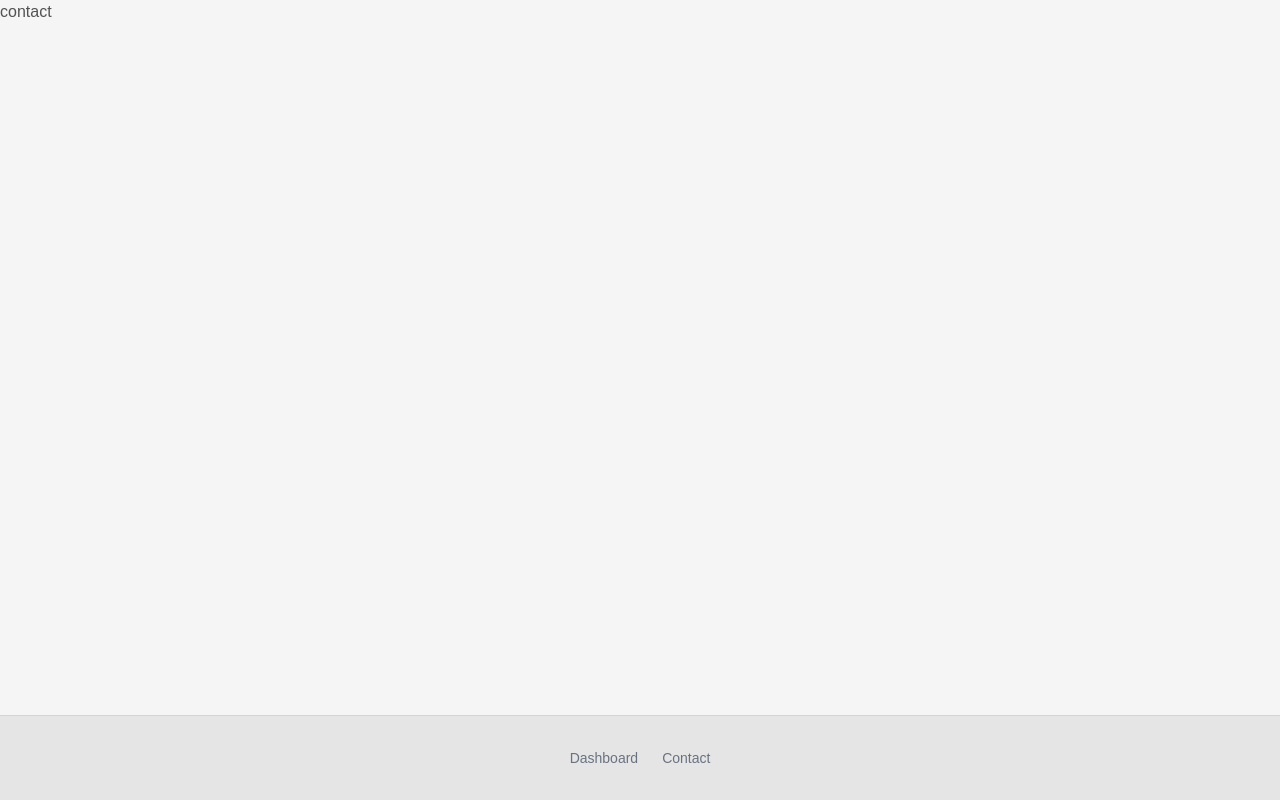
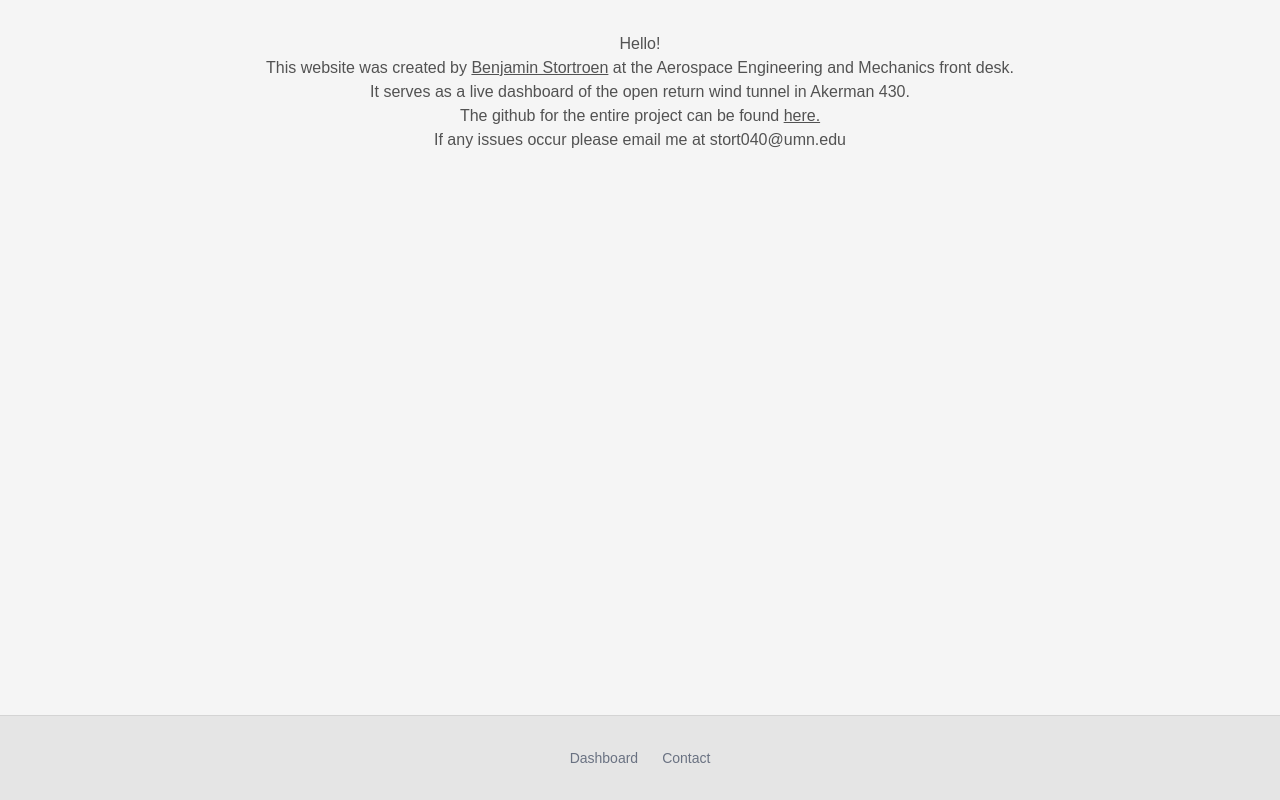
Before and after one commit to MagmaC4/windtunnel, a Next.js app in the folder frontend/: page /contact in a window 1280 px wide. Built offline with nearby package versions, Linux system fonts and the light colour scheme.

Commit message:
Add text to contact page?

```diff
--- a/frontend/app/contact/page.tsx
+++ b/frontend/app/contact/page.tsx
@@ -1,2 +1,15 @@
+// className="flex items-center justify-center min-h-dvh"
+
 export default function Page(){
-    return(<p> contact </p>)}
+    return(
+        <div>
+            <p className="text-center m-8">
+                Hello!
+                <br/>This website was created by <a className="underline" target="_blank" href="https://www.linkedin.com/in/benjamin-stortroen-b61400347/">Benjamin Stortroen</a> at the Aerospace Engineering and Mechanics front desk.
+                <br/> It serves as a live dashboard of the open return wind tunnel in Akerman 430.
+                <br/> The github for the entire project can be found <a className="underline" target="_blank" href="https://github.com/MagmaC4/windtunnel">here.</a>
+                <br/> If any issues occur please email me at stort040@umn.edu
+            </p>
+        </div>
+    )
+}
```
